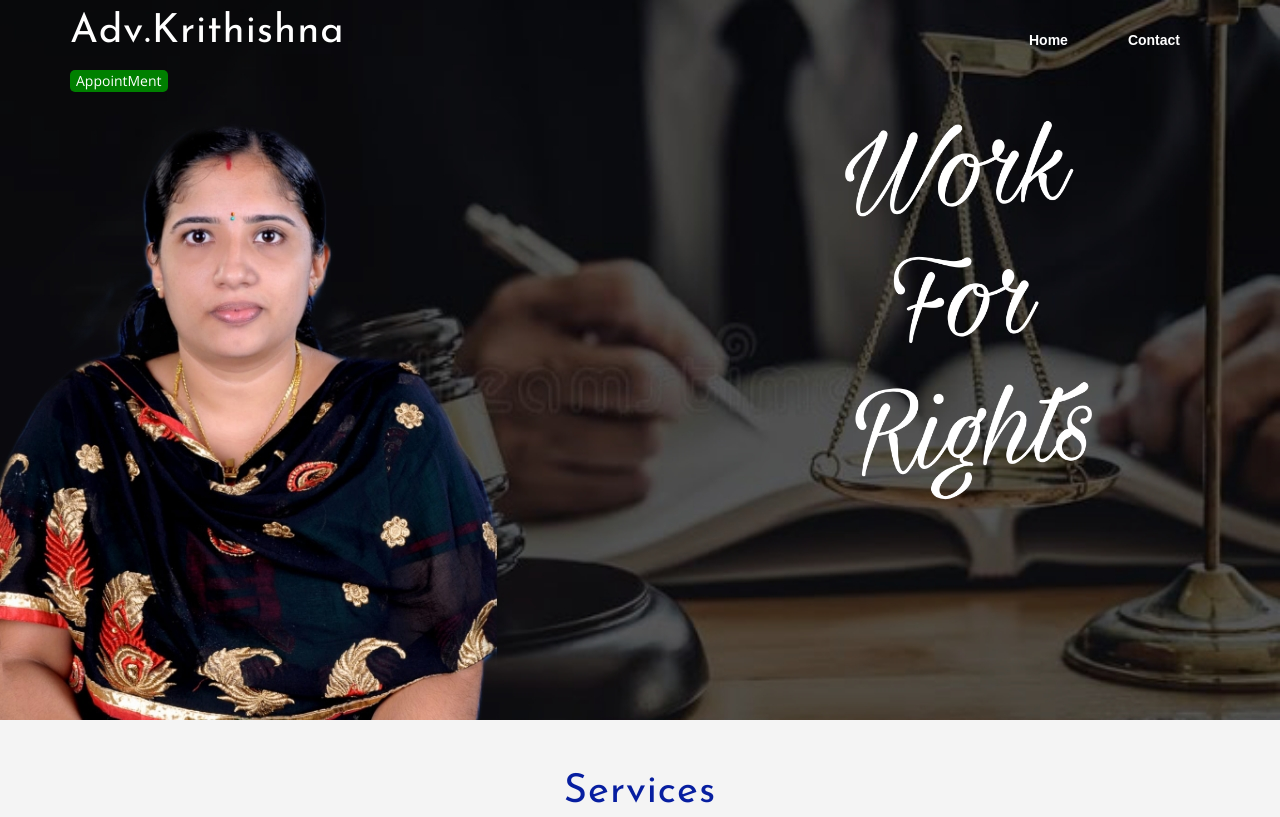
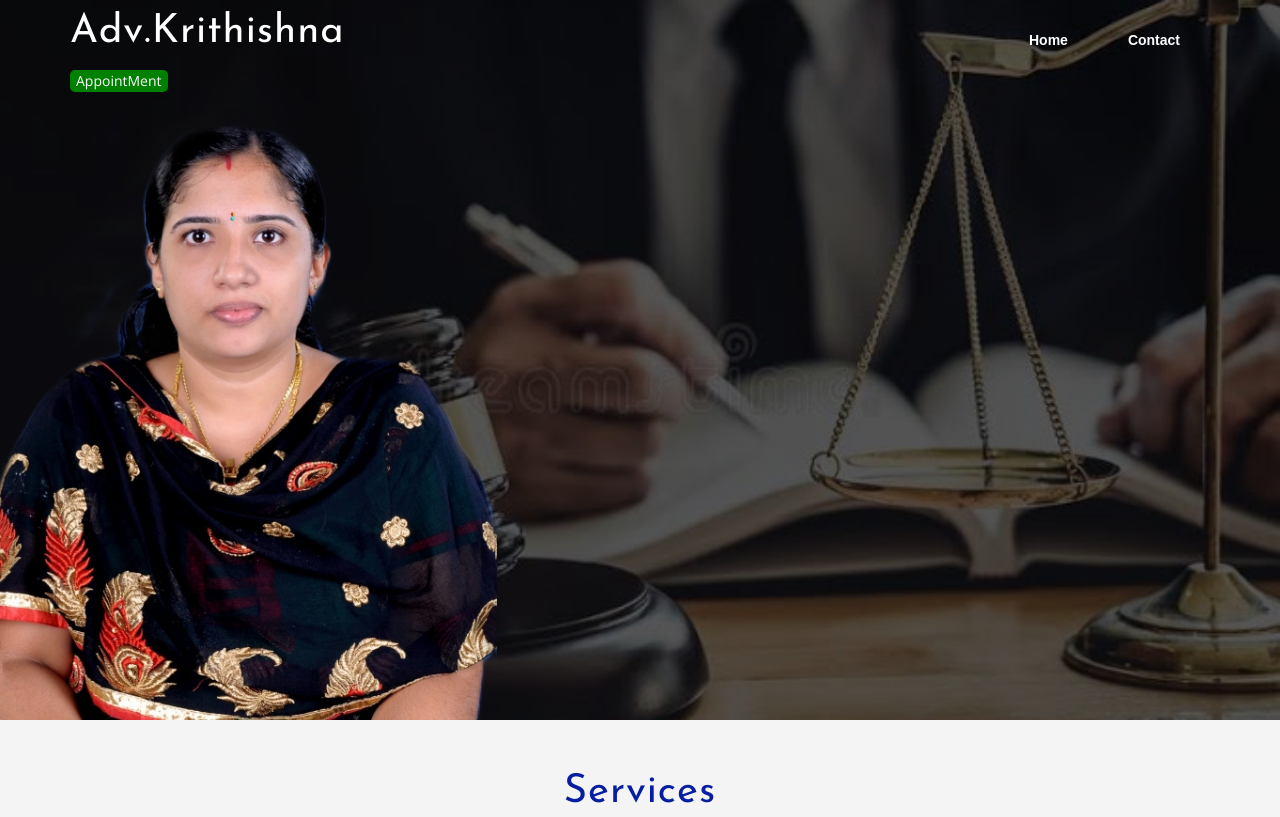
Before and after one commit to rishinarayann/Adv.Krithishna.try, a plain HTML site: page index.html in a window 1280 px wide. Shown: the top 817 px of the page. Drawn offline with nearby package versions, Linux system fonts and the light colour scheme.

Commit message:
second-commit

```diff
--- a/index.html
+++ b/index.html
@@ -50,7 +50,7 @@ Smartphone Compatible web template, free webdesigns for Nokia, Samsung, LG, Sony
 					</ul>
 				</div>
 				<a href="contact.html"><button class="appoint">AppointMent</button></a>
-				<img class="quot" src="images/Picsart_22-12-13_21-51-08-306.png">
+
 
 			</div>
 		</nav>
```
